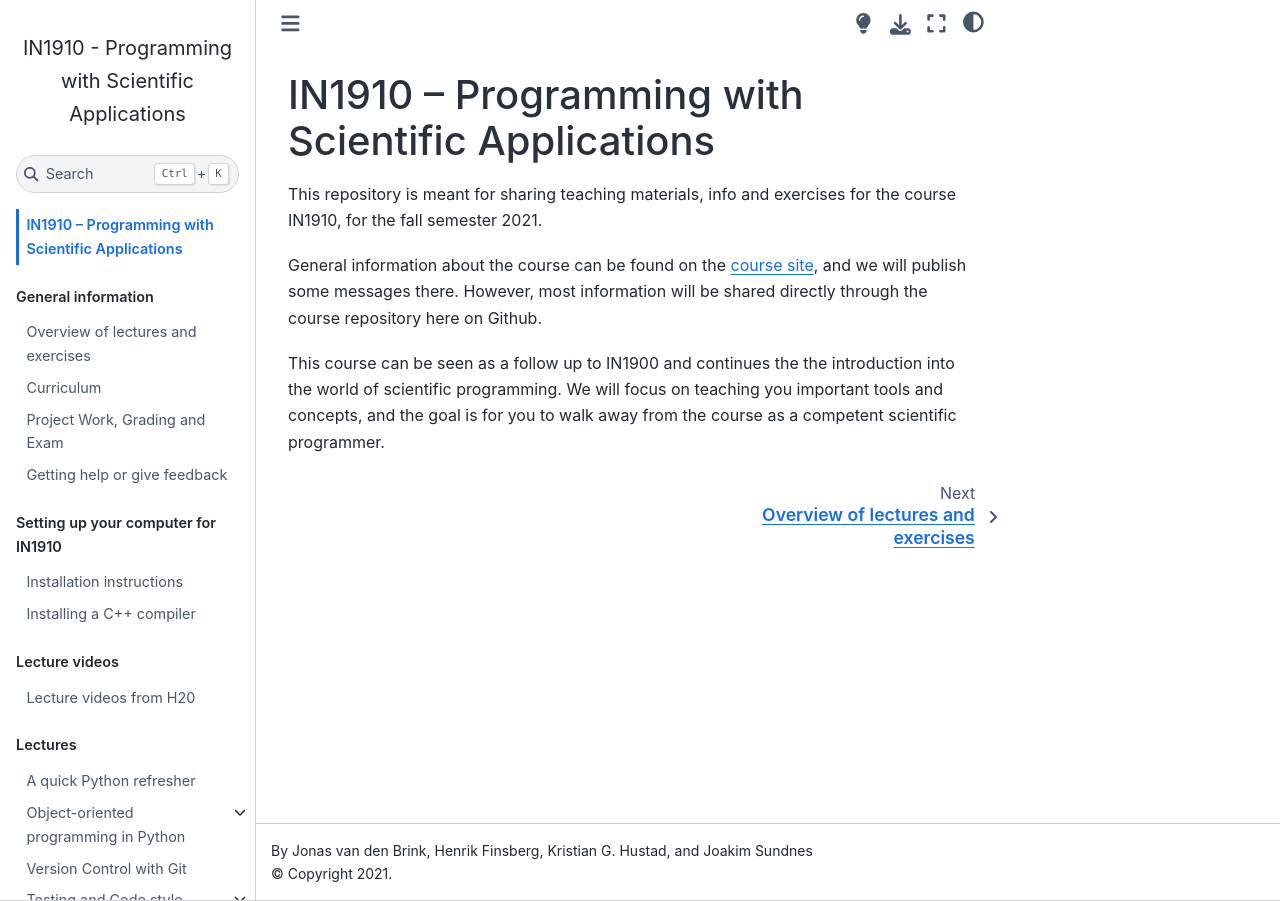
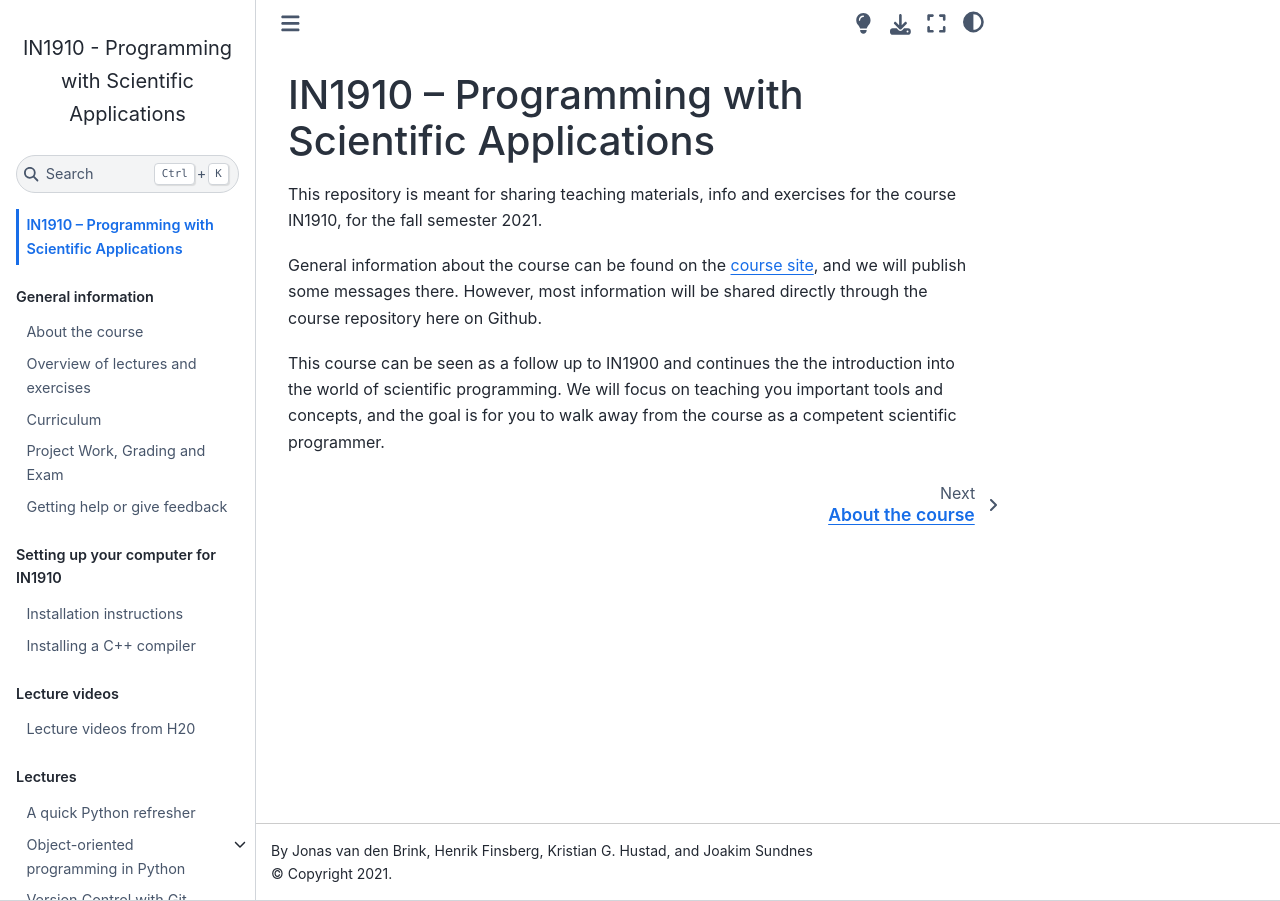
Before and after one commit to finsberg/IN1910_H21, a Jupyter Book: the page built from book/README.md, in a window 1280 px wide. Built offline with Jupyter Book 1.0.4 settings and Sphinx 7.4.7 and the Sphinx Book theme 1.1.4, drawn with Linux system fonts in a browser that asks for light colours; pages that are not in the unit, such as notebooks, are missing from menus; some of the changed lines change nothing that is shown.

Commit message:
update from dev

```diff
--- a/book/_toc.yml
+++ b/book/_toc.yml
@@ -1,6 +1,7 @@
 - file: README.md
 - part: General information
   chapters:
+    - file: docs/info/info.md
     - file: docs/info/overview.md
     - file: docs/info/curriculum.md
     - file: docs/info/motivation.md
```
